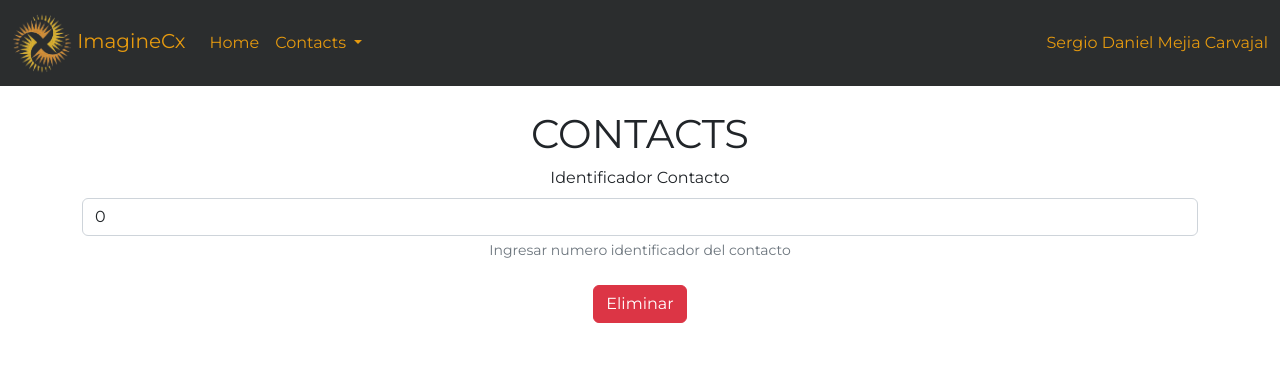
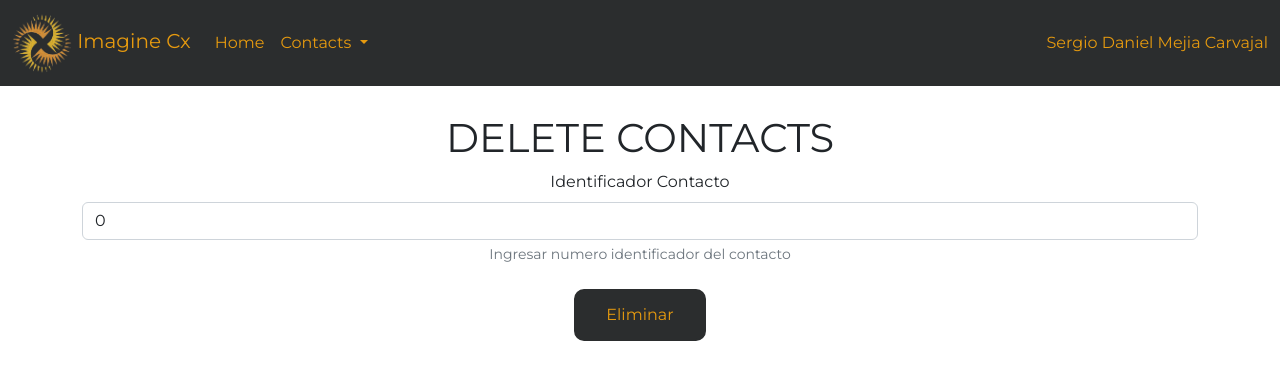
Before and after one commit to Sergio-Mejia/VueImagineCx, a Vue app: page /#/deleteContact in a window 1280 px wide. Shown: the top 380 px of the page. Built offline with nearby package versions, Linux system fonts and the light colour scheme.

Commit message:
Agregar estilos boton y navbar

```diff
--- a/src/App.vue
+++ b/src/App.vue
@@ -3,11 +3,11 @@
   <link rel="preconnect" href="https://fonts.gstatic.com" crossorigin>
   <link href="https://fonts.googleapis.com/css2?family=Montserrat:wght@200;300;400&display=swap" rel="stylesheet">
 
-  <nav class="navbar navbar-expand-lg bg-body-tertiary">
+  <nav class="navbar navbar-expand-lg fixed-top bg-body-tertiary">
     <div class="container-fluid">
       <a class="navbar-brand" href="#" id="nav-text-color">
         <img src="./assets/LogoImagine.png" alt="Logo" width="60" height="60" class="d-inline-block align-text-center">
-        ImagineCx
+        Imagine Cx
       </a>
       <div class="collapse navbar-collapse" id="navbarText">
         <ul class="navbar-nav me-auto mb-2 mb-lg-0" style="color: orange;">
@@ -32,7 +32,6 @@
       </div>
     </div>
   </nav>
-
   <router-view />
 </template>
 
@@ -90,4 +89,26 @@ export default {
 .navbar .navbar-brand {
   color: #e69a0f;
 }
+
+.dropdown-item{
+  cursor: pointer;
+}
+
+.container{
+  margin-top: 90px;
+}
+
+.button-def{
+    background-color: #2b2d2e;
+    border-radius: 10px;
+    border: 2px solid #2b2d2e;
+    color: #e69a0f;
+    font-size: 16px;
+    padding: 12px 30px;
+}
+
+.button-def:hover{
+    background-color: #18181a;
+}
+
 </style>
--- a/src/components/HelloWorld.vue
+++ b/src/components/HelloWorld.vue
@@ -1,7 +1,7 @@
 <template>
   <div class="hello">
     <h1>{{ msg }}</h1>
-    <h1>ImagineCx</h1>
+    <h1>Imagine Cx</h1>
 
   </div>
 </template>
--- a/src/components/contact.vue
+++ b/src/components/contact.vue
@@ -9,7 +9,7 @@
                 Ingresar numero identificador del contacto
             </div>
             <br>
-            <button type="submit" class="btn btn-success">Buscar</button>
+            <button type="submit" class="button-def">Buscar</button>
         </form>
         <br>
         <table class="table table-striped table-hover table-bordered">
@@ -85,4 +85,5 @@ export default {
     display: grid;
     place-items: center;
 }
+
 </style>
--- a/src/components/deleteContact.vue
+++ b/src/components/deleteContact.vue
@@ -1,7 +1,7 @@
 <template>
     <br>
     <div class="container">
-        <h1>CONTACTS</h1>
+        <h1>DELETE CONTACTS</h1>
         <form action="" v-on:submit.prevent="deleteContacts">
             <label for="inputId" class="form-label">Identificador Contacto</label>
             <input type="number" v-model="contact.id" id="inputId" class="form-control" aria-describedby="HelpBlock">
@@ -9,7 +9,7 @@
                 Ingresar numero identificador del contacto
             </div>
             <br>
-            <button type="submit" class="btn btn-danger">Eliminar</button>
+            <button type="submit" class="button-def">Eliminar</button>
         </form>
         <br>
         <h4>{{ msg }}</h4>
--- a/src/components/getcontacts.vue
+++ b/src/components/getcontacts.vue
@@ -1,6 +1,8 @@
 <template>
+
+    <div class="container">
+        <br>
         <h1>All Contacts</h1>
-<div class="container">
         <div>
             <ul class="list-group">
                 {{ data }}
--- a/src/components/updateContact.vue
+++ b/src/components/updateContact.vue
@@ -2,6 +2,7 @@
     <br>
     <div class="container">
         <h1>CONTACTS UPDATE</h1>
+        <br>
         <form action="" v-on:submit.prevent="updateContacts">
 
             <div class="row">
@@ -26,7 +27,7 @@
                 </div>
             </div>
             <br>
-            <button type="submit" class="btn btn-primary">Actualizar Contacto</button>
+            <button type="submit" class="button-def">Actualizar Contacto</button>
         </form>
         <br>
         <h3>{{ msg }}</h3>
--- a/src/views/HomeView.vue
+++ b/src/views/HomeView.vue
@@ -1,7 +1,9 @@
 <template>
-  <div class="home">
-    <img alt="Vue logo" src="../assets/LogoImagine.png">
-    <Imagine msg="Welcome ImagineCx"/>
+  <div class="container">
+    <div class="home">
+      <img alt="Vue logo" src="../assets/LogoImagine.png">
+      <Imagine msg="Welcome Imagine Cx"/>
+    </div>
   </div>
 </template>
 
```
Lines whose indentation alone changed are shown as unchanged.
